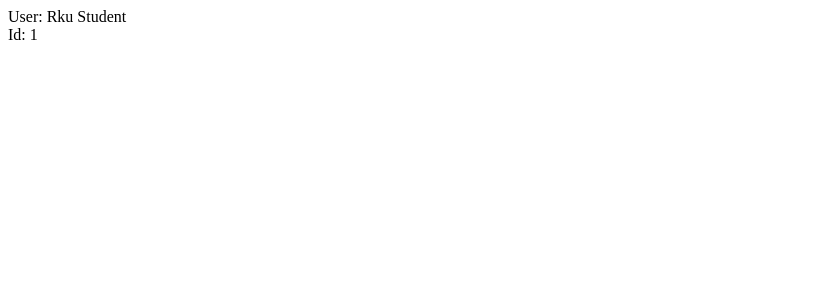
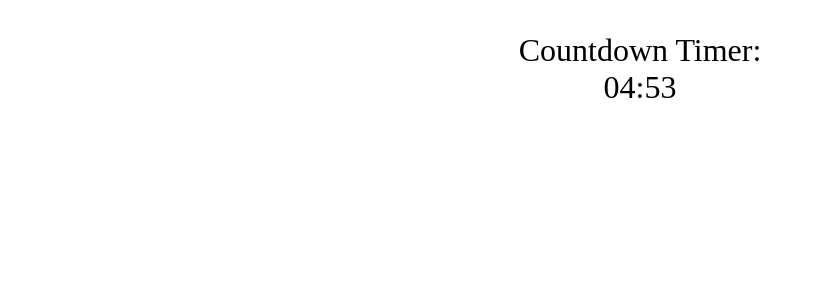
Before and after one commit to Urvisha1103/React, a React (Vite) app: page / in a window 1280 px wide. Shown: the top 300 px of the page, without its empty margins (0-814 px from the left). Built offline with nearby package versions, Linux system fonts and the light colour scheme.

Commit message:
Activity : Build Timer using Hook effect

```diff
--- /dev/null
+++ b/src/lec1801/hooktimer.jsx
@@ -0,0 +1,29 @@
+import * as React from "react";
+
+function CountdownTimer() {
+    const [time, setTime] = React.useState(300); // 300 seconds (5 minutes)
+    const formatTime = (timeInSeconds) => {
+        const minutes = Math.floor(timeInSeconds / 60);
+        const seconds = timeInSeconds % 60;
+        return `${String(minutes).padStart(2, "0")}:${String(seconds).padStart(2, "0")}`;
+    };
+
+    React.useEffect(() => {
+        if (time > 0) {
+            const timerId = setInterval(() => {
+                setTime((prevTime) => prevTime - 1);
+            }, 1000);
+
+            return () => clearInterval(timerId); // Cleanup on unmount
+        }
+    }, [time]);
+
+    return (
+        <div style={{ textAlign: "center", fontSize: "2rem", marginTop: "2rem" }}>
+            Countdown Timer: <br />
+            {formatTime(time)}
+        </div>
+    );
+}
+
+export default CountdownTimer;
--- a/src/main.jsx
+++ b/src/main.jsx
@@ -1,7 +1,8 @@
 import { StrictMode } from 'react'
 import { createRoot } from 'react-dom/client'
+import CountdownTimer from './lec1801/hooktimer';
 // import StateExample3 from './lec0601/hookexmp3';
-import ApiSimulation from './lec1801/hookuseeffect';
+// import ApiSimulation from './lec1801/hookuseeffect';
 // import StateExample2 from './lec0601/hookexmp2';
 // import FuncComp1 from './lec3112/hookcomp1';
 // import StateExample from './lec0601/hookexmp';
@@ -35,6 +36,7 @@ createRoot(document.getElementById('root')).render(
     {/* <StateExample /> */}
     {/* <StateExample2/> */}
     {/* <StateExample3/> */}
-    <ApiSimulation/>
+    {/* <ApiSimulation/> */}
+    <CountdownTimer />
   </StrictMode>,
 );
```
